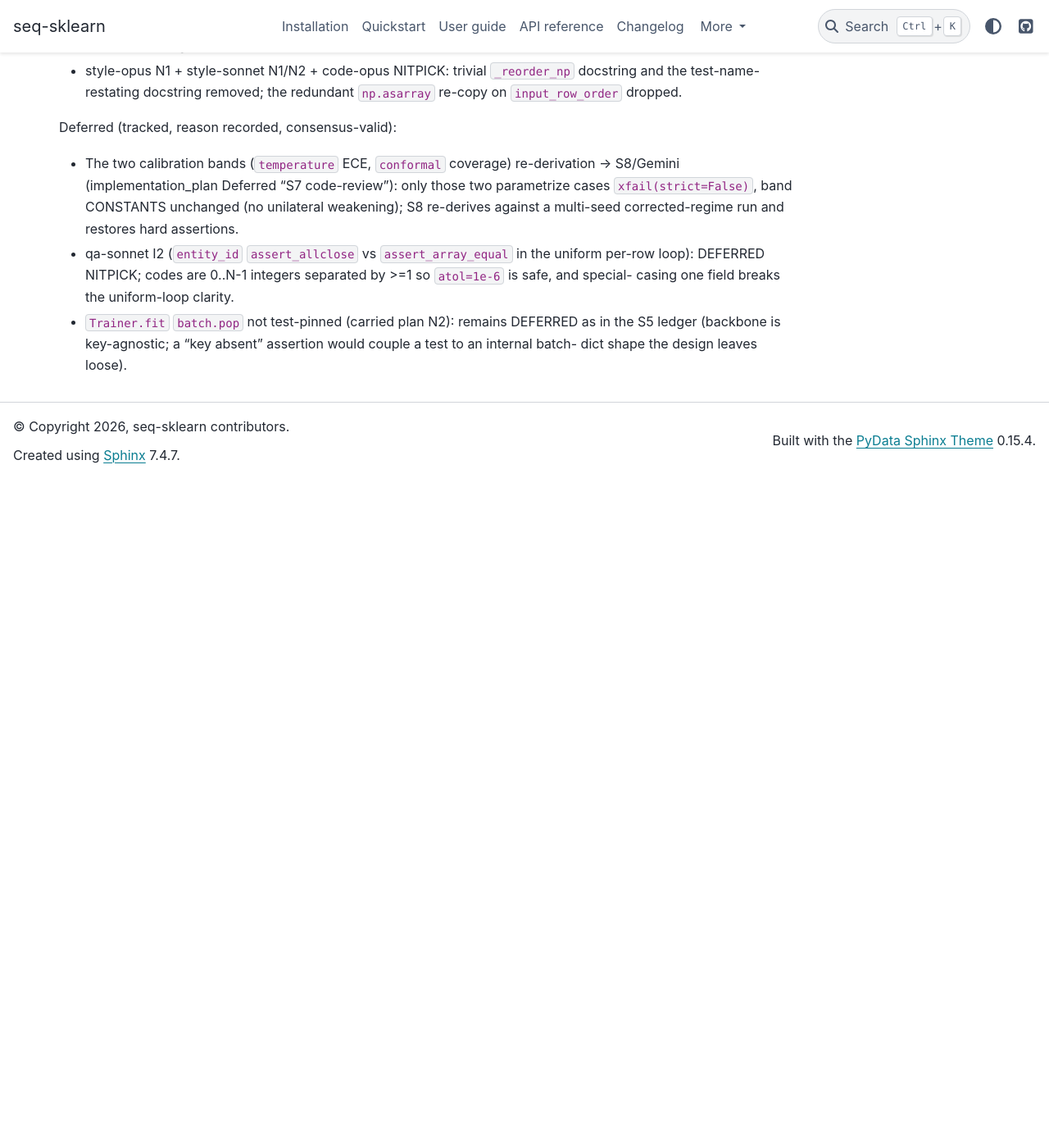
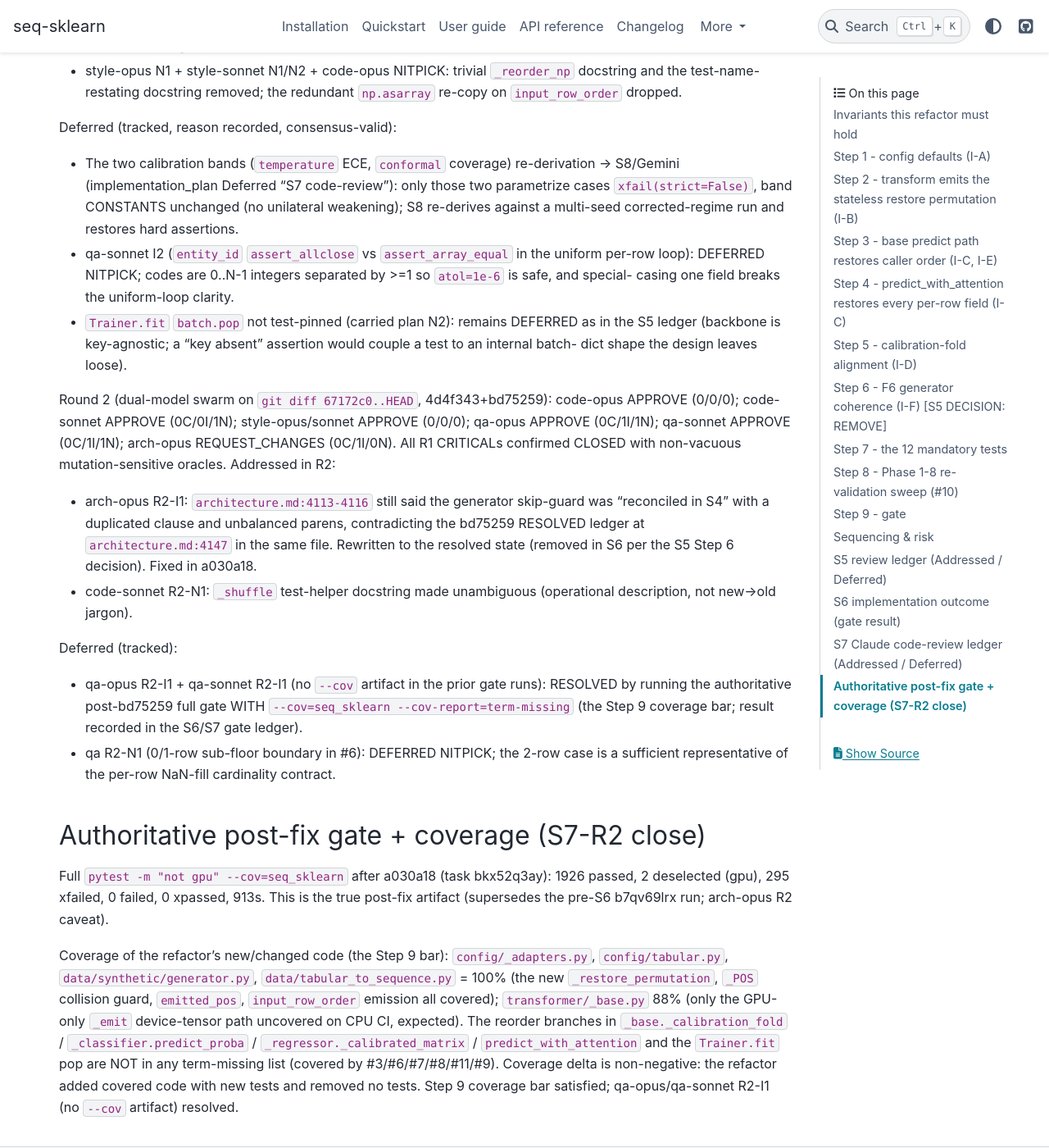
Before and after one commit to switch527/seq-sklearn, a Sphinx documentation site: the page built from docs/refactor_prediction_step.md, in a window 1280 px wide and 1400 px high, scrolled down 11627 px. Shown: the whole window at 82% size. Built offline with Sphinx 7.4.7 and the PyData theme 0.15.4, drawn with Linux system fonts in a browser that asks for light colours; before the commit the page ends 12211 px from its top, so only the background shows below that.

Commit message:
docs(phase9): S7-R2 ledger + authoritative post-fix coverage gate
Records the S7 Round 2 swarm disposition and the authoritative
post-a030a18 full gate (1926 passed / 0 failed / 295 xfailed) with
the changed-module coverage table (new refactor code at 100%;
transformer/_base.py 88% GPU-path only). Resolves qa R2-I1
(coverage artifact) and the Step 9 coverage bar.

Co-Authored-By: Claude Opus 4.7 (1M context) <noreply@anthropic.com>

```diff
--- a/docs/refactor_prediction_step.md
+++ b/docs/refactor_prediction_step.md
@@ -651,3 +651,49 @@ Deferred (tracked, reason recorded, consensus-valid):
   remains DEFERRED as in the S5 ledger (backbone is key-agnostic; a
   "key absent" assertion would couple a test to an internal batch-
   dict shape the design leaves loose).
+
+Round 2 (dual-model swarm on `git diff 67172c0..HEAD`,
+4d4f343+bd75259): code-opus APPROVE (0/0/0); code-sonnet APPROVE
+(0C/0I/1N); style-opus/sonnet APPROVE (0/0/0); qa-opus APPROVE
+(0C/1I/1N); qa-sonnet APPROVE (0C/1I/1N); arch-opus REQUEST_CHANGES
+(0C/1I/0N). All R1 CRITICALs confirmed CLOSED with non-vacuous
+mutation-sensitive oracles. Addressed in R2:
+- arch-opus R2-I1: `architecture.md:4113-4116` still said the
+  generator skip-guard was "reconciled in S4" with a duplicated
+  clause and unbalanced parens, contradicting the bd75259 RESOLVED
+  ledger at `architecture.md:4147` in the same file. Rewritten to the
+  resolved state (removed in S6 per the S5 Step 6 decision). Fixed in
+  a030a18.
+- code-sonnet R2-N1: `_shuffle` test-helper docstring made
+  unambiguous (operational description, not new->old jargon).
+
+Deferred (tracked):
+- qa-opus R2-I1 + qa-sonnet R2-I1 (no `--cov` artifact in the prior
+  gate runs): RESOLVED by running the authoritative post-bd75259
+  full gate WITH `--cov=seq_sklearn --cov-report=term-missing` (the
+  Step 9 coverage bar; result recorded in the S6/S7 gate ledger).
+- qa R2-N1 (0/1-row sub-floor boundary in #6): DEFERRED NITPICK; the
+  2-row case is a sufficient representative of the per-row NaN-fill
+  cardinality contract.
+
+## Authoritative post-fix gate + coverage (S7-R2 close)
+
+Full `pytest -m "not gpu" --cov=seq_sklearn` after a030a18
+(task bkx52q3ay): 1926 passed, 2 deselected (gpu), 295 xfailed,
+0 failed, 0 xpassed, 913s. This is the true post-fix artifact
+(supersedes the pre-S6 b7qv69lrx run; arch-opus R2 caveat).
+
+Coverage of the refactor's new/changed code (the Step 9 bar):
+`config/_adapters.py`, `config/tabular.py`,
+`data/synthetic/generator.py`, `data/tabular_to_sequence.py` =
+100% (the new `_restore_permutation`, `_POS` collision guard,
+`emitted_pos`, `input_row_order` emission all covered);
+`transformer/_base.py` 88% (only the GPU-only `_emit` device-tensor
+path uncovered on CPU CI, expected). The reorder branches in
+`_base._calibration_fold` / `_classifier.predict_proba` /
+`_regressor._calibrated_matrix` / `predict_with_attention` and the
+`Trainer.fit` pop are NOT in any term-missing list (covered by
+#3/#6/#7/#8/#11/#9). Coverage delta is non-negative: the refactor
+added covered code with new tests and removed no tests. Step 9
+coverage bar satisfied; qa-opus/qa-sonnet R2-I1 (no `--cov`
+artifact) resolved.
```
